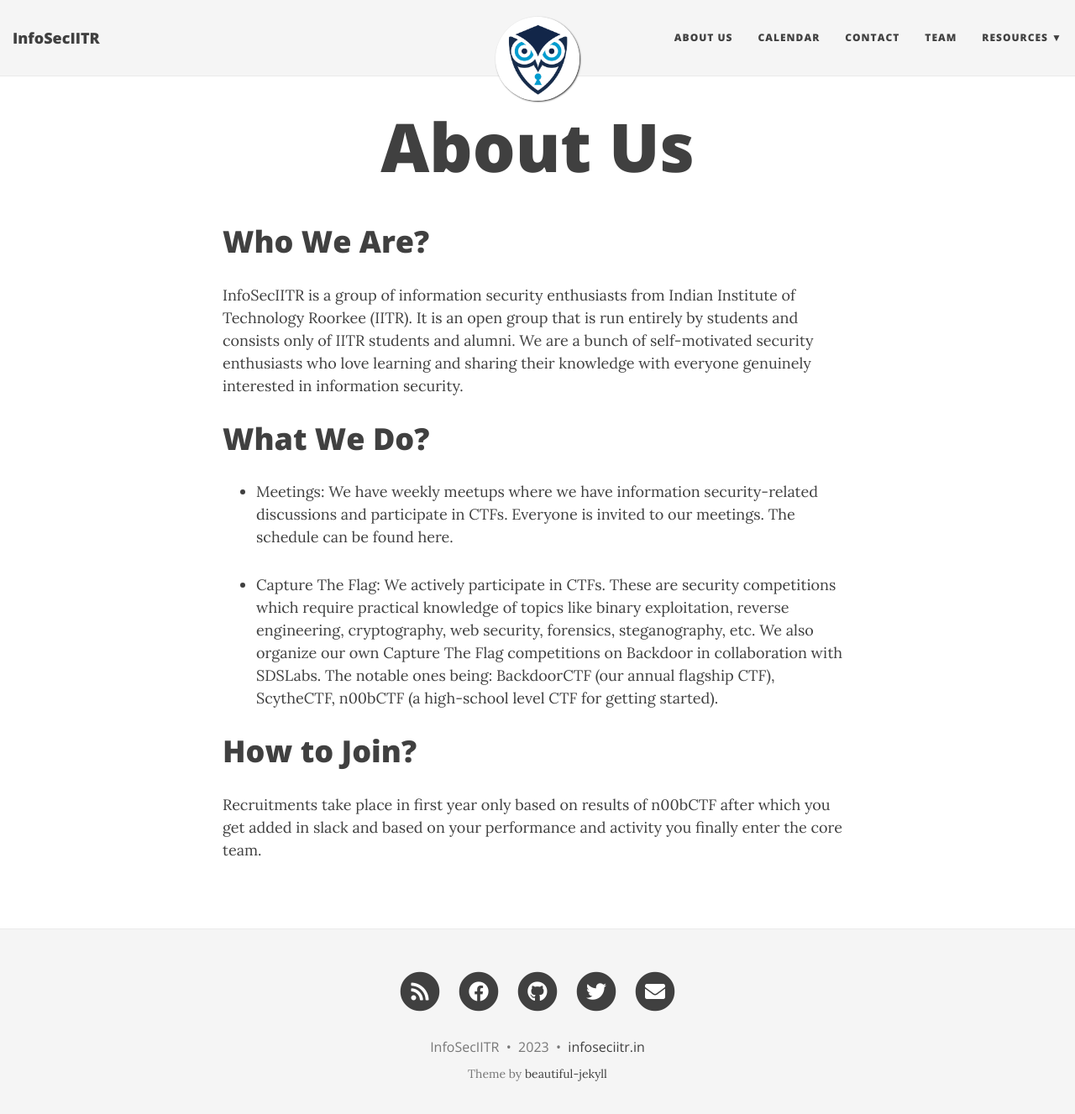
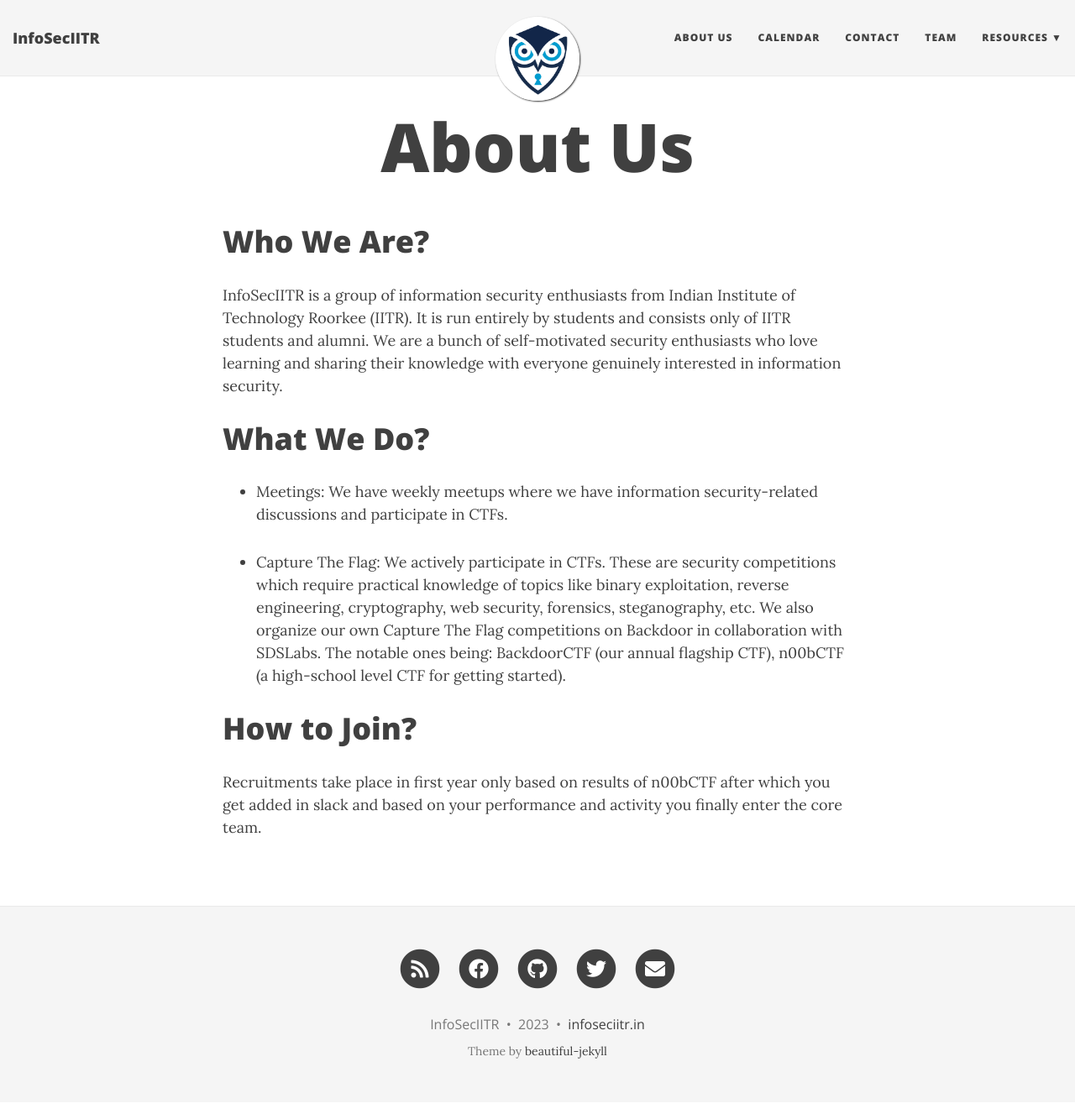
Before and after one commit to InfoSecIITR/infoseciitr.github.io, a Jekyll site: the page built from aboutus.md, in a window 1280 px wide and 1340 px high. Shown: the top 1327 px of the window at 84% size. Built offline with Jekyll 4.4.1, drawn with Linux system fonts in a browser that asks for light colours; nearby versions of some CDN libraries.

Commit message:
Fix:about us

```diff
--- a/aboutus.md
+++ b/aboutus.md
@@ -6,13 +6,13 @@
 
 # Who We Are?
 
-InfoSecIITR is a group of information security enthusiasts from Indian Institute of Technology Roorkee (IITR). It is an open group that is run entirely by students and consists only of IITR students and alumni. We are a bunch of self-motivated security enthusiasts who love learning and sharing their knowledge with everyone genuinely interested in information security.
+InfoSecIITR is a group of information security enthusiasts from Indian Institute of Technology Roorkee (IITR). It is run entirely by students and consists only of IITR students and alumni. We are a bunch of self-motivated security enthusiasts who love learning and sharing their knowledge with everyone genuinely interested in information security.
 
 # What We Do?
 
-* Meetings: We have weekly meetups where we have information security-related discussions and participate in CTFs. Everyone is invited to our meetings. The schedule can be found here.
+* Meetings: We have weekly meetups where we have information security-related discussions and participate in CTFs.
 
-* Capture The Flag: We actively participate in CTFs. These are security competitions which require practical knowledge of topics like binary exploitation, reverse engineering, cryptography, web security, forensics, steganography, etc. We also organize our own Capture The Flag competitions on Backdoor in collaboration with SDSLabs. The notable ones being: BackdoorCTF (our annual flagship CTF), ScytheCTF, n00bCTF (a high-school level CTF for getting started).
+* Capture The Flag: We actively participate in CTFs. These are security competitions which require practical knowledge of topics like binary exploitation, reverse engineering, cryptography, web security, forensics, steganography, etc. We also organize our own Capture The Flag competitions on Backdoor in collaboration with SDSLabs. The notable ones being: BackdoorCTF (our annual flagship CTF), n00bCTF (a high-school level CTF for getting started).
 
 # How to Join?
 Recruitments take place in first year only based on results of n00bCTF after which you get added in slack and based on your performance and activity you finally enter the core team.
```
